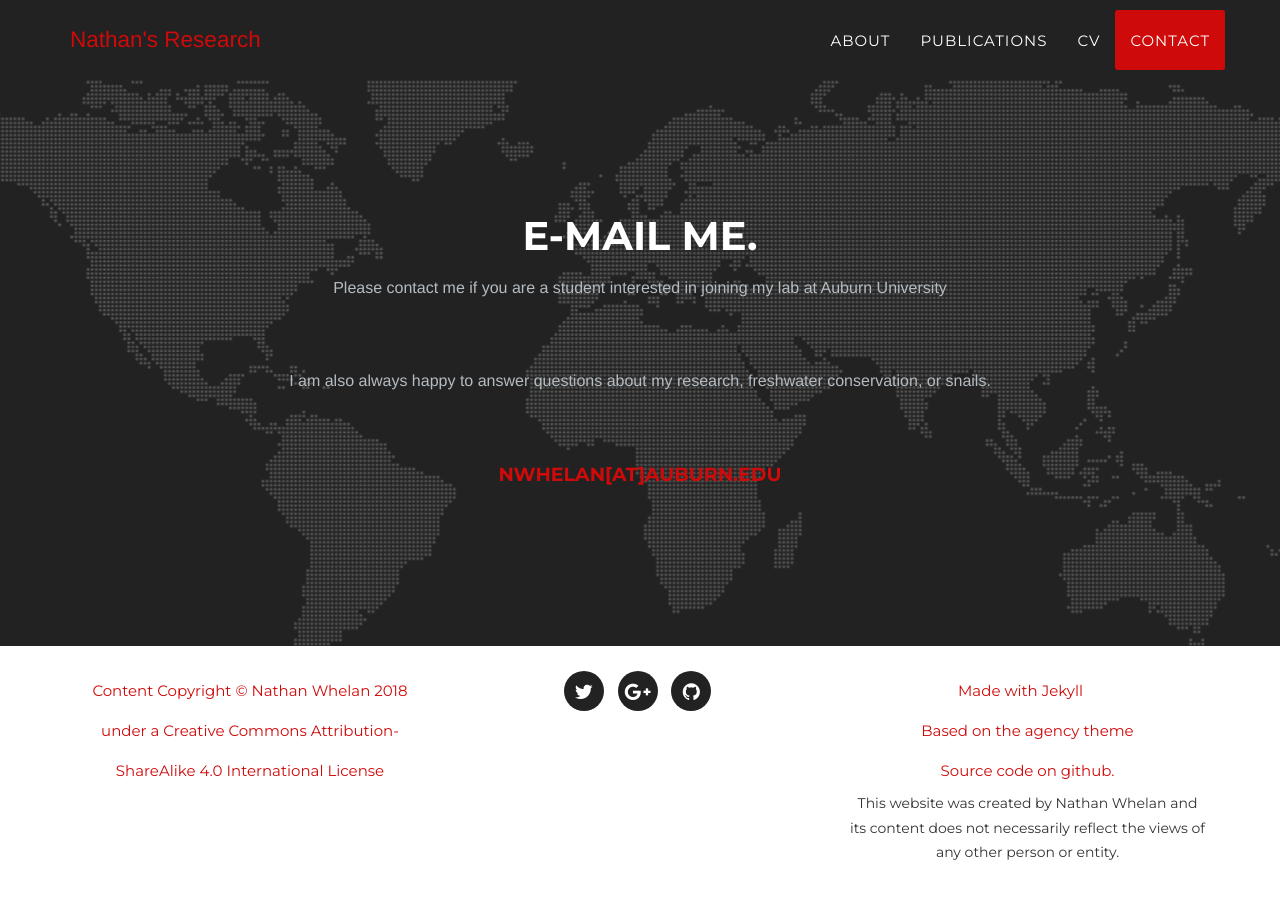
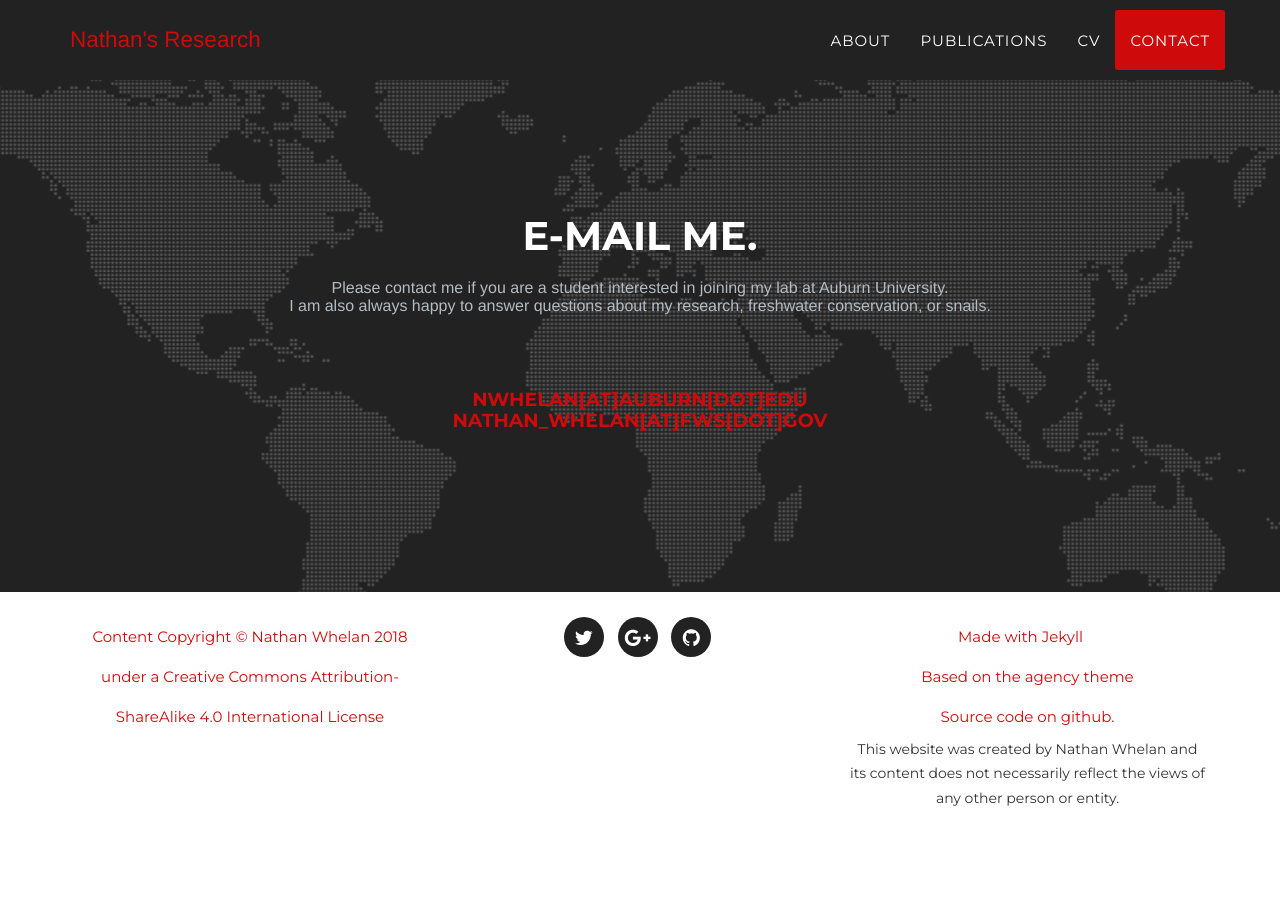
Before and after one commit to NathanWhelan/nathanwhelan.github.io, a Jekyll site: the page built from index.html, in a window 1280 px wide and 900 px high, scrolled down 4369 px. Built offline with Jekyll 4.4.1, drawn with Linux system fonts in a browser that asks for light colours; some web fonts are replaced; after the commit the page ends 5215 px from its top, so only the background shows below that.

Commit message:
added FWS email

```diff
--- a/_includes/contact.html
+++ b/_includes/contact.html
@@ -3,9 +3,9 @@
             <div class="row">
                 <div class="col-lg-12 text-center">
                     <h2 class="section-heading">E-mail me.</h2>
-		    <h3 class="section-subheading text-muted">Please contact me if you are a student interested in joining my lab at Auburn University</h3>
-                    <h3 class="section-subheading text-muted">I am also always happy to answer questions about my research, freshwater conservation, or snails.</h3>
-	            <h4 class="section-heading"><a href="mailto:nwhelan@auburn.edu">nwhelan[at]auburn.edu</a></h4>
+		    <h3 class="section-subheading text-muted">Please contact me if you are a student interested in joining my lab at Auburn University.</br>I am also always happy to answer questions about my research, freshwater conservation, or snails.</h3>
+                    <h4 class="section-heading"><a href="mailto:nwhelan@auburn.edu">nwhelan[at]auburn[dot]edu</a></br><a href="mailto:nathan_whelan@fws.gov">nathan_whelan[at]fws[dot]gov</a></h4>
+
 		</div>
 		</div>
         </div>
```
